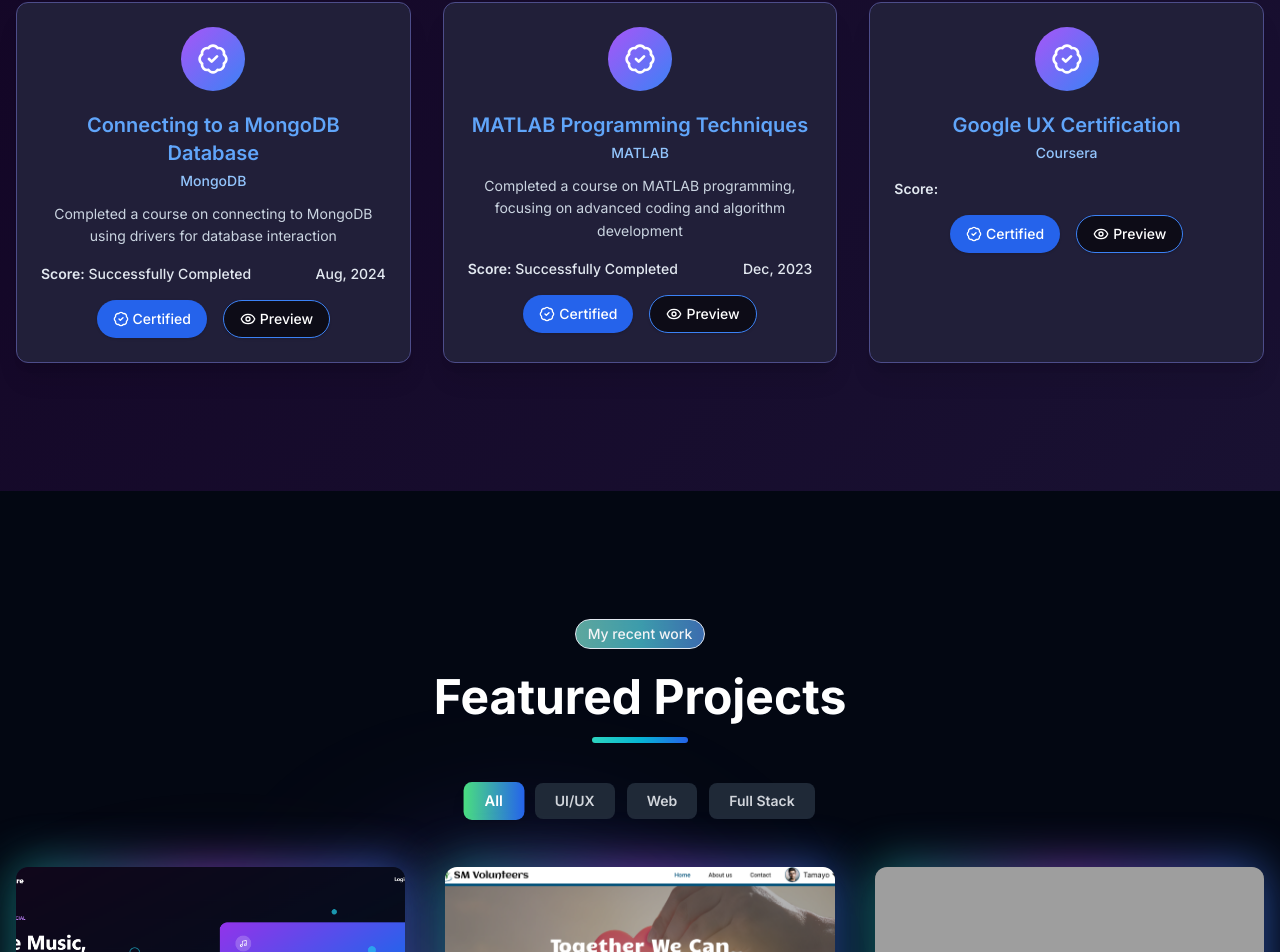
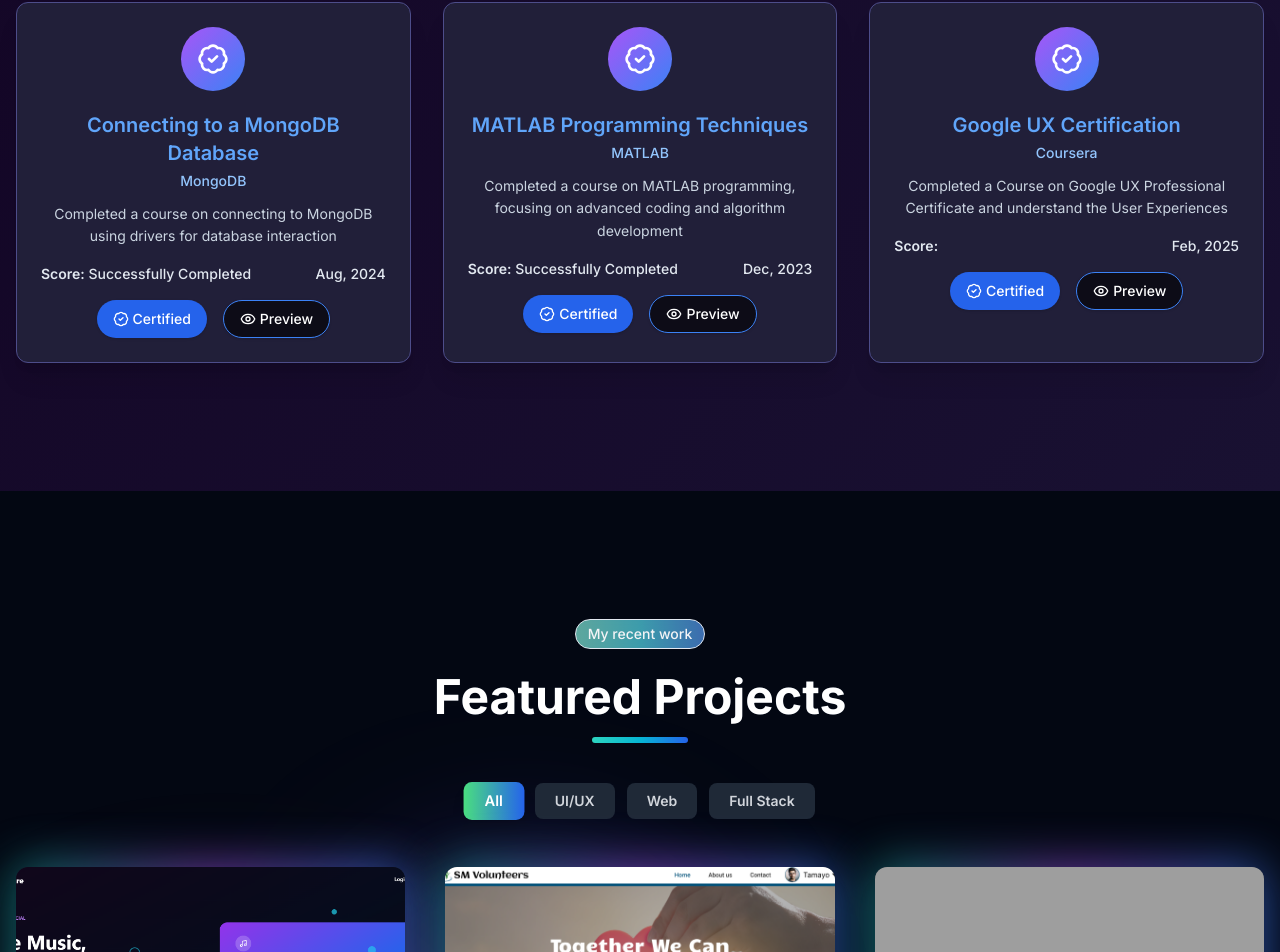
Before and after one commit to ArunK-003/arunk-portfolio, a Next.js app: page / in a window 1280 px wide. Shown: the part 3751-4703 px from the top of the page. Built offline with nearby package versions, Linux system fonts and the light colour scheme; grey boxes are pictures that could not be loaded.

Commit message:
Enhance Google UX Certification information
Updated the Google UX Certification details including description, duration, and image URL.

```diff
--- a/src/components/sections/CareerGoalsSection.tsx
+++ b/src/components/sections/CareerGoalsSection.tsx
@@ -83,9 +83,9 @@
   {
     title: "Google UX Certification",
     issuer: "Coursera",
-    description: "",
-    duration: "",
-    imageUrl: "/images/projects/Coursera-Foundation of UX.jpg.jpeg",
+    description: "Completed a Course on Google UX Professional Certificate and understand the User Experiences",
+    duration: "Feb, 2025",
+    imageUrl: "public/images/projects/Coursera-Foundation of UX.jpeg",
   },
 ];
 
```
